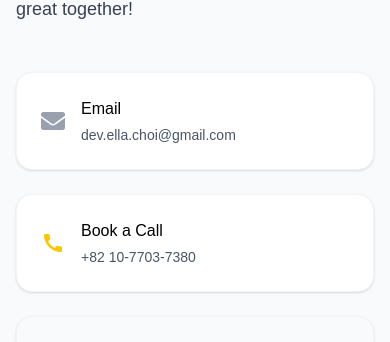
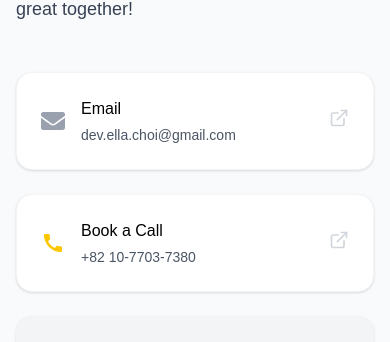
Before and after one commit to ella-yschoi/ella-yschoi.github.io, a Next.js app: page /contact in a window 390 px wide. Shown: the part 249-591 px from the top of the page. Built offline with nearby package versions, Linux system fonts and the light colour scheme.

Commit message:
feat: Implement clipboard copy functionality for email and phone

```diff
--- a/src/app/contact/page.tsx
+++ b/src/app/contact/page.tsx
@@ -1,9 +1,11 @@
 'use client';
 
+import { useState } from 'react';
 import { FaEnvelope, FaGithub, FaLinkedin } from 'react-icons/fa';
 import { FiExternalLink } from 'react-icons/fi';
 import { MdCall } from 'react-icons/md';
 import { TbWorld } from 'react-icons/tb';
+import { motion } from 'framer-motion';
 
 const contacts = [
   {
@@ -12,6 +14,7 @@ const contacts = [
     href: 'mailto:dev.ella.choi@gmail.com',
     icon: <FaEnvelope className='text-2xl text-gray-400' />,
     bg: 'bg-white',
+    copyable: true,
   },
   {
     label: 'Book a Call',
@@ -19,13 +22,15 @@ const contacts = [
     href: '#',
     icon: <MdCall className='text-2xl text-yellow-400' />,
     bg: 'bg-white',
+    copyable: true,
   },
   {
     label: 'GitHub',
     value: 'ella-yschoi',
     href: 'https://github.com/ella-yschoi',
     icon: <FaGithub className='text-2xl text-gray-400' />,
-    bg: 'bg-gray-50',
+    bg: 'bg-gray-100',
+    copyable: false,
   },
   {
     label: 'LinkedIn',
@@ -33,6 +38,7 @@ const contacts = [
     href: 'https://linkedin.com/in/ella-yschoi',
     icon: <FaLinkedin className='text-2xl text-blue-400' />,
     bg: 'bg-blue-50',
+    copyable: false,
   },
   {
     label: 'Tech Blog in English',
@@ -40,6 +46,7 @@ const contacts = [
     href: 'https://medium.com/@ella_choi',
     icon: <TbWorld className='text-2xl text-green-400' />,
     bg: 'bg-green-50',
+    copyable: false,
   },
   {
     label: 'Tech Blog in Korean',
@@ -47,10 +54,34 @@ const contacts = [
     href: 'https://devella.oopy.io/',
     icon: <TbWorld className='text-2xl text-pink-400' />,
     bg: 'bg-pink-50',
+    copyable: false,
   },
 ];
 
 export default function ContactPage() {
+  const [showEmailModal, setShowEmailModal] = useState(false);
+  const [showCallModal, setShowCallModal] = useState(false);
+
+  const handleEmailCopy = async () => {
+    try {
+      await navigator.clipboard.writeText('dev.ella.choi@gmail.com');
+      setShowEmailModal(true);
+      setTimeout(() => setShowEmailModal(false), 2000);
+    } catch (err) {
+      console.error('Failed to copy email:', err);
+    }
+  };
+
+  const handleCallCopy = async () => {
+    try {
+      await navigator.clipboard.writeText('+82 10-7703-7380');
+      setShowCallModal(true);
+      setTimeout(() => setShowCallModal(false), 2000);
+    } catch (err) {
+      console.error('Failed to copy phone number:', err);
+    }
+  };
+
   return (
     <section className='py-16 w-full bg-gray-50 min-h-screen'>
       <div className='max-w-5xl mx-auto px-4 md:px-6'>
@@ -66,8 +97,7 @@ export default function ContactPage() {
         </div>
         <div className='grid grid-cols-1 md:grid-cols-2 gap-6'>
           {contacts.map((c) => {
-            const isClickable =
-              c.label !== 'Email' && c.label !== 'Book a Call';
+            const isClickable = !c.copyable;
 
             const content = (
               <>
@@ -85,6 +115,66 @@ export default function ContactPage() {
                 )}
               </>
             );
+
+            if (c.label === 'Email') {
+              return (
+                <div
+                  key={c.label}
+                  className={`flex items-center gap-4 p-6 rounded-2xl shadow-sm border border-gray-100 transition-all hover:shadow-md hover:-translate-y-1 group ${c.bg} w-full text-left relative cursor-pointer`}
+                >
+                  {content}
+                  <div className='flex-shrink-0 relative'>
+                    <button
+                      onClick={handleEmailCopy}
+                      className='text-xl text-gray-300 group-hover:text-black transition-colors cursor-pointer'
+                      aria-label={`Copy ${c.label} to clipboard`}
+                    >
+                      <FiExternalLink />
+                    </button>
+                    {showEmailModal && (
+                      <motion.div
+                        initial={{ opacity: 0, y: 10 }}
+                        animate={{ opacity: 1, y: 0 }}
+                        exit={{ opacity: 0, y: 10 }}
+                        className='absolute bottom-full left-1/2 transform -translate-x-1/2 mb-2 px-3 py-1 bg-white text-black text-sm rounded-md whitespace-nowrap border border-gray-200 shadow-md z-50'
+                      >
+                        Copied to clipboard!
+                      </motion.div>
+                    )}
+                  </div>
+                </div>
+              );
+            }
+
+            if (c.label === 'Book a Call') {
+              return (
+                <div
+                  key={c.label}
+                  className={`flex items-center gap-4 p-6 rounded-2xl shadow-sm border border-gray-100 transition-all hover:shadow-md hover:-translate-y-1 group ${c.bg} w-full text-left relative cursor-pointer`}
+                >
+                  {content}
+                  <div className='flex-shrink-0 relative'>
+                    <button
+                      onClick={handleCallCopy}
+                      className='text-xl text-gray-300 group-hover:text-black transition-colors cursor-pointer'
+                      aria-label={`Copy ${c.label} to clipboard`}
+                    >
+                      <FiExternalLink />
+                    </button>
+                    {showCallModal && (
+                      <motion.div
+                        initial={{ opacity: 0, y: 10 }}
+                        animate={{ opacity: 1, y: 0 }}
+                        exit={{ opacity: 0, y: 10 }}
+                        className='absolute bottom-full left-1/2 transform -translate-x-1/2 mb-2 px-3 py-1 bg-white text-black text-sm rounded-md whitespace-nowrap border border-gray-200 shadow-md z-50'
+                      >
+                        Copied to clipboard!
+                      </motion.div>
+                    )}
+                  </div>
+                </div>
+              );
+            }
 
             if (isClickable) {
               return (
--- a/src/components/IntroSection.tsx
+++ b/src/components/IntroSection.tsx
@@ -3,7 +3,7 @@
 import Link from 'next/link';
 import { FaGithub, FaLinkedin, FaEnvelope } from 'react-icons/fa';
 import { motion, useScroll, useTransform } from 'framer-motion';
-import { useRef } from 'react';
+import { useRef, useState } from 'react';
 
 const ViewAllButton = ({
   href,
@@ -30,6 +30,7 @@ const ViewAllButton = ({
 
 const IntroSection = () => {
   const ref = useRef(null);
+  const [showCopyModal, setShowCopyModal] = useState(false);
   const { scrollYProgress } = useScroll({
     target: ref,
     offset: ['start start', 'end start'],
@@ -37,6 +38,16 @@ const IntroSection = () => {
 
   const y = useTransform(scrollYProgress, [0, 1], ['0%', '50%']);
   const opacity = useTransform(scrollYProgress, [0, 0.5], [1, 0.3]);
+
+  const handleEmailCopy = async () => {
+    try {
+      await navigator.clipboard.writeText('dev.ella.choi@gmail.com');
+      setShowCopyModal(true);
+      setTimeout(() => setShowCopyModal(false), 2000);
+    } catch (err) {
+      console.error('Failed to copy email:', err);
+    }
+  };
 
   return (
     <section
@@ -95,20 +106,28 @@ const IntroSection = () => {
         </motion.div>
 
         <motion.div
-          className='flex gap-10 mt-4 justify-center'
+          className='flex gap-10 mt-4 justify-center relative'
           initial={{ opacity: 0, y: 30 }}
           animate={{ opacity: 1, y: 0 }}
           transition={{ duration: 0.8, delay: 0.6 }}
         >
-          <a
-            href='mailto:dev.ella.choi@gmail.com'
-            target='_blank'
-            rel='noopener noreferrer'
-            aria-label='이메일'
-            className='text-3xl text-gray-400 hover:text-black transition-colors duration-200'
+          <button
+            onClick={handleEmailCopy}
+            aria-label='Copy email to clipboard'
+            className='text-3xl text-gray-400 hover:text-black transition-colors duration-200 relative cursor-pointer'
           >
             <FaEnvelope />
-          </a>
+            {showCopyModal && (
+              <motion.div
+                initial={{ opacity: 0, y: 10 }}
+                animate={{ opacity: 1, y: 0 }}
+                exit={{ opacity: 0, y: 10 }}
+                className='absolute bottom-full left-1/2 transform -translate-x-1/2 mb-2 px-3 py-1 bg-white text-black text-sm rounded-md whitespace-nowrap border border-gray-200 shadow-md z-50'
+              >
+                Copied to clipboard!
+              </motion.div>
+            )}
+          </button>
           <a
             href='https://github.com/ella-yschoi'
             target='_blank'
--- a/src/components/ProjectCard.tsx
+++ b/src/components/ProjectCard.tsx
@@ -101,7 +101,8 @@ const ProjectCard = ({
         href={linkHref}
         target={isExternal ? '_blank' : undefined}
         rel={isExternal ? 'noopener noreferrer' : undefined}
-        className='inline-flex items-center justify-center text-black font-semibold hover:text-white transition-colors text-sm px-4 py-2 border-2 border-black rounded-full mt-2 hover:bg-black'
+        className='inline-flex items-center justify-center text-black font-light hover:text-white transition-colors
+          text-sm px-4 py-2 border-1 border-black rounded-full mt-2 hover:bg-black'
       >
         {buttonText}
       </Link>
```
